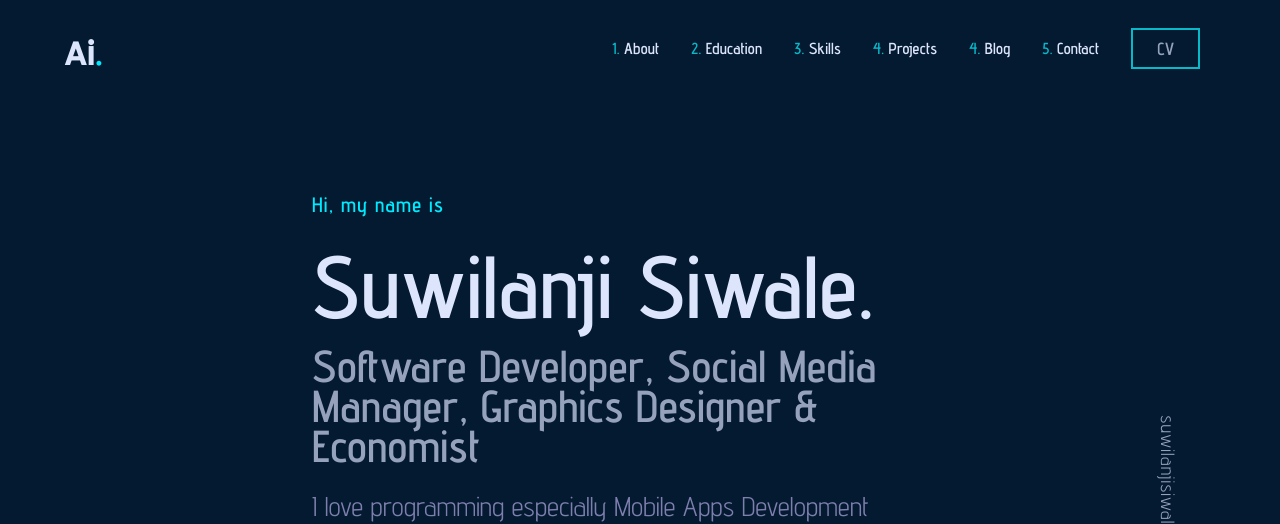
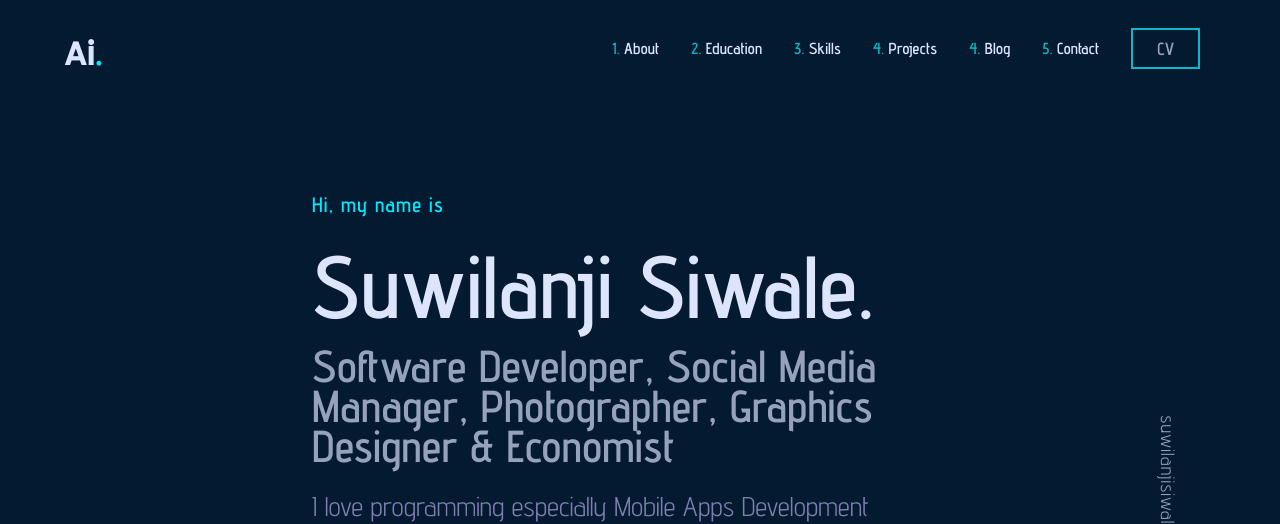
Before and after one commit to suwilanji-siwale/my-portfolio-2, an Eleventy site: page src/index.njk in a window 1280 px wide. Shown: the top 524 px of the page. Built offline with nearby package versions, Linux system fonts and the light colour scheme; Eleventy itself is replaced by a stand-in of ours; files that its build step writes are made by us from their sources.

Commit message:
Update index.njk

```diff
--- a/src/index.njk
+++ b/src/index.njk
@@ -110,7 +110,7 @@
 
                <h1 class="name">Suwilanji Siwale.</h1>
 
-               <h5 class="subIntro">Software Developer, Social Media Manager, Graphics Designer & Economist</h5>
+               <h5 class="subIntro">Software Developer, Social Media Manager, Photographer, Graphics Designer & Economist</h5>
 
                <p class="homeP">I love programming especially Mobile Apps Development specializing in Android Development.
                    Some times you will also find me playing with economic models and social media marketing.</p>
```
